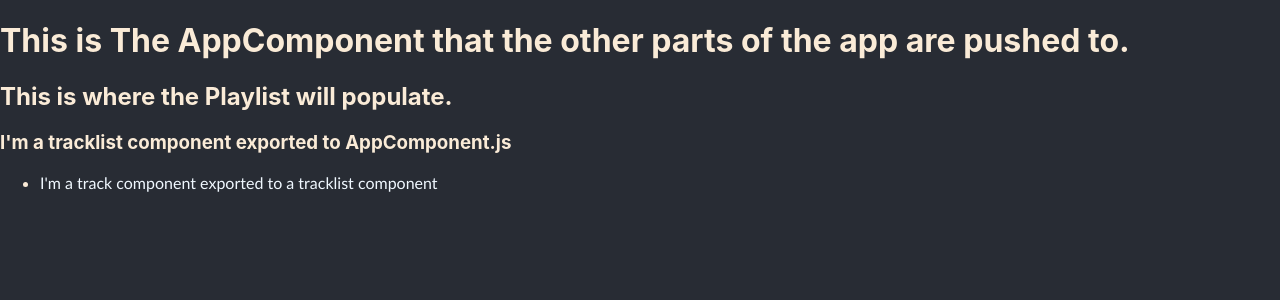
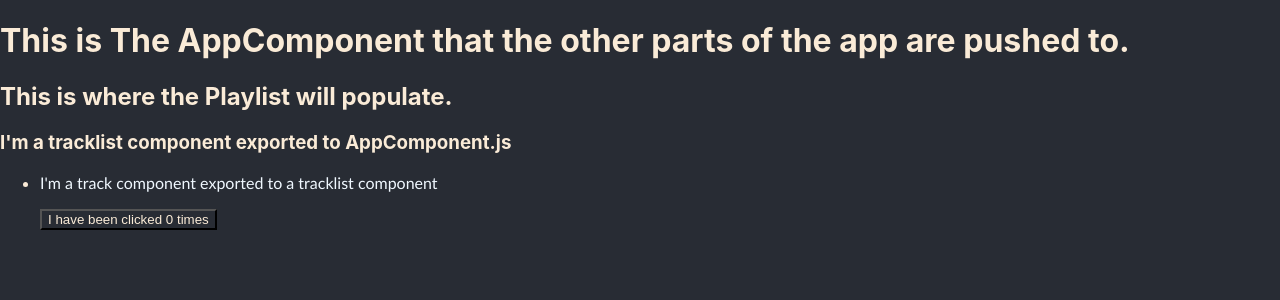
Before and after one commit to ItsFelixRodriguez/jammming, a React (Create React App) app: page / in a window 1280 px wide. Shown: the top 300 px of the page. Built offline with nearby package versions, Linux system fonts and the light colour scheme.

Commit message:
Testing out a button counter

```diff
--- a/src/components/Track/Track.js
+++ b/src/components/Track/Track.js
@@ -1,11 +1,21 @@
 import React from "react";
+import { useState } from "react";
 import './Track.css';
 
 function Track() {
+    const [count, setCount] = useState(0);
+    function handleClick() {
+        setCount(count +1);
+    }
+
     return (
         <div>
          <p>I'm a track component exported to a tracklist component</p>
-        </div>
+
+            <button onClick={handleClick}>
+                I have been clicked {count} times
+            </button>
+            </div>
     )
 }
 
```
